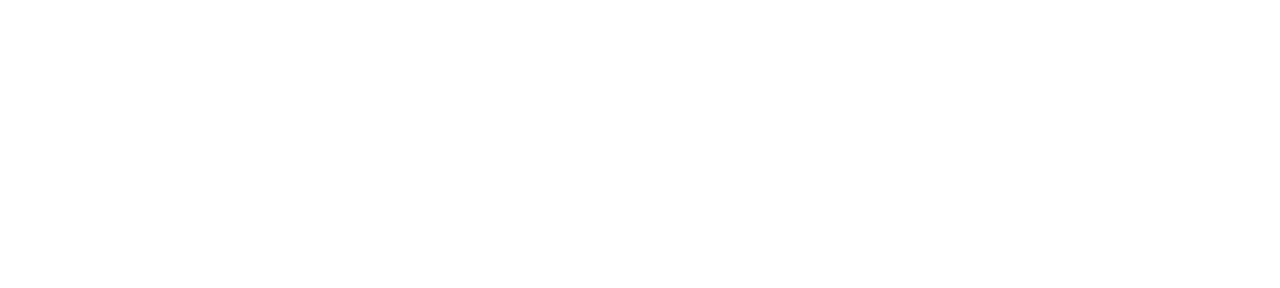
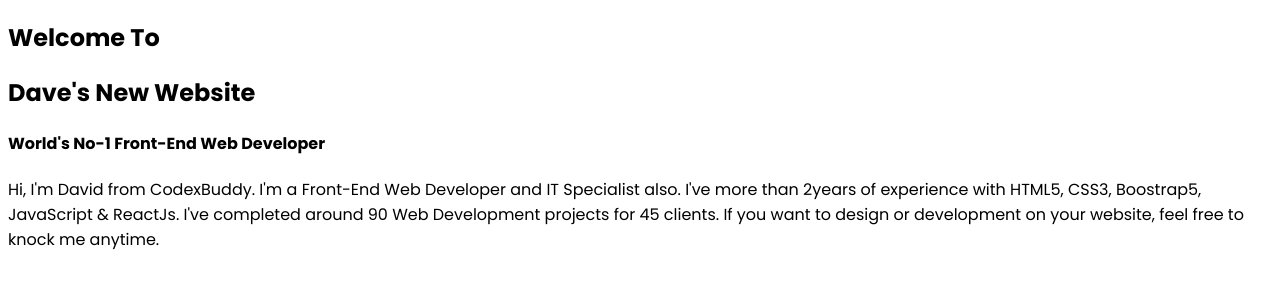
Before and after one commit to dev-codexbuddy/portfolio.me, a plain HTML site: page index.html in a window 1280 px wide. Drawn offline with Linux system fonts and the light colour scheme.

Commit message:
aomething new

```diff
--- a/Style.css
+++ b/Style.css
@@ -0,0 +1,3 @@
+body{
+    font-family: 'Poppins', sans-serif;
+}
--- a/index.html
+++ b/index.html
@@ -4,10 +4,20 @@
     <meta charset="UTF-8">
     <meta http-equiv="X-UA-Compatible" content="IE=edge">
     <meta name="viewport" content="width=device-width, initial-scale=1.0">
+    <link rel="preconnect" href="https://fonts.googleapis.com">
+    <link rel="preconnect" href="https://fonts.gstatic.com" crossorigin>
+    <link href="https://fonts.googleapis.com/css2?family=Poppins:ital,wght@0,400;0,500;0,700;1,400&display=swap" rel="stylesheet">
     <link rel="stylesheet" href="style.css">
     <title>PortFolio</title>
 </head>
 <body>
-
+    <section>
+        <div class="all-half">
+            <h1>Welcome To</h1>
+            <h1>Dave's New Website</h1>
+            <h4>World's No-1 Front-End Web Developer</h4>
+            <p>Hi, I'm David from CodexBuddy. I'm a Front-End Web Developer and IT Specialist also. I've more than 2years of experience with HTML5, CSS3, Boostrap5, JavaScript & ReactJs. I've completed around 90 Web Development projects for 45 clients. If you want to design or development on your website, feel free to knock me anytime.</p>
+        </div>
+    </section>
 </body>
 </html>
```
